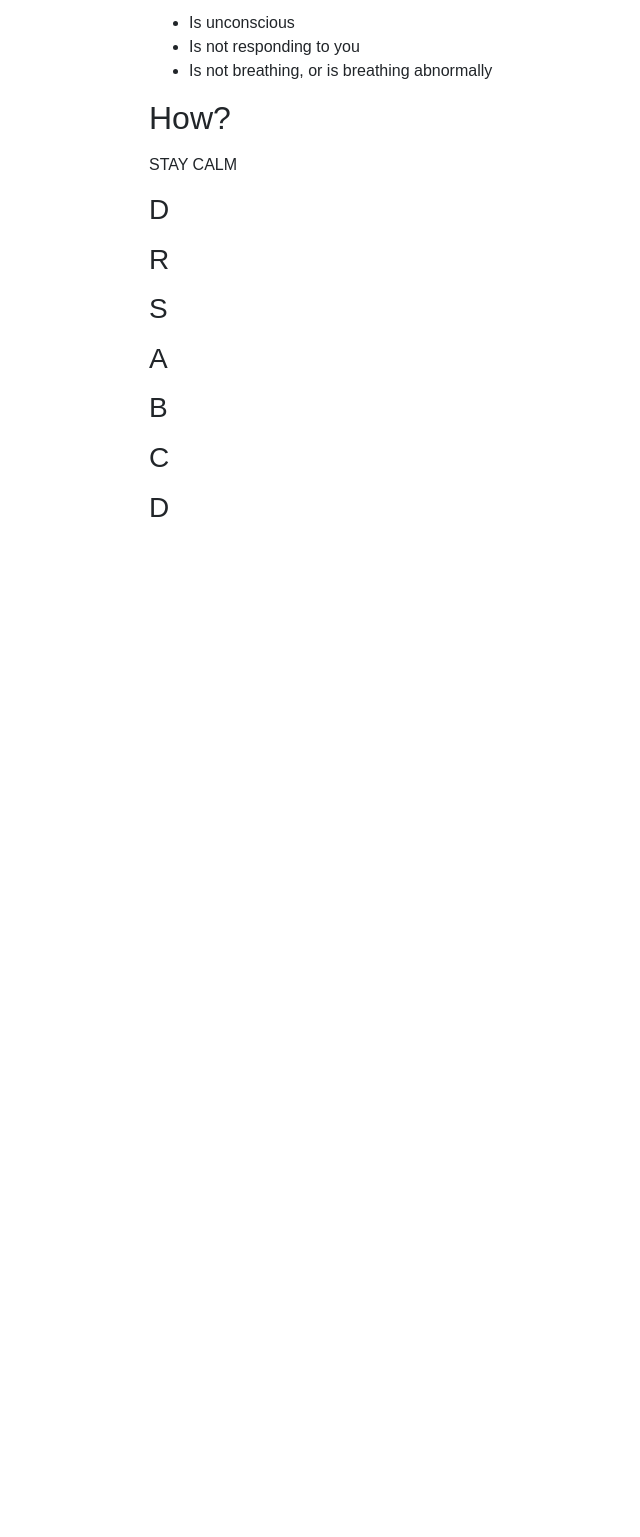
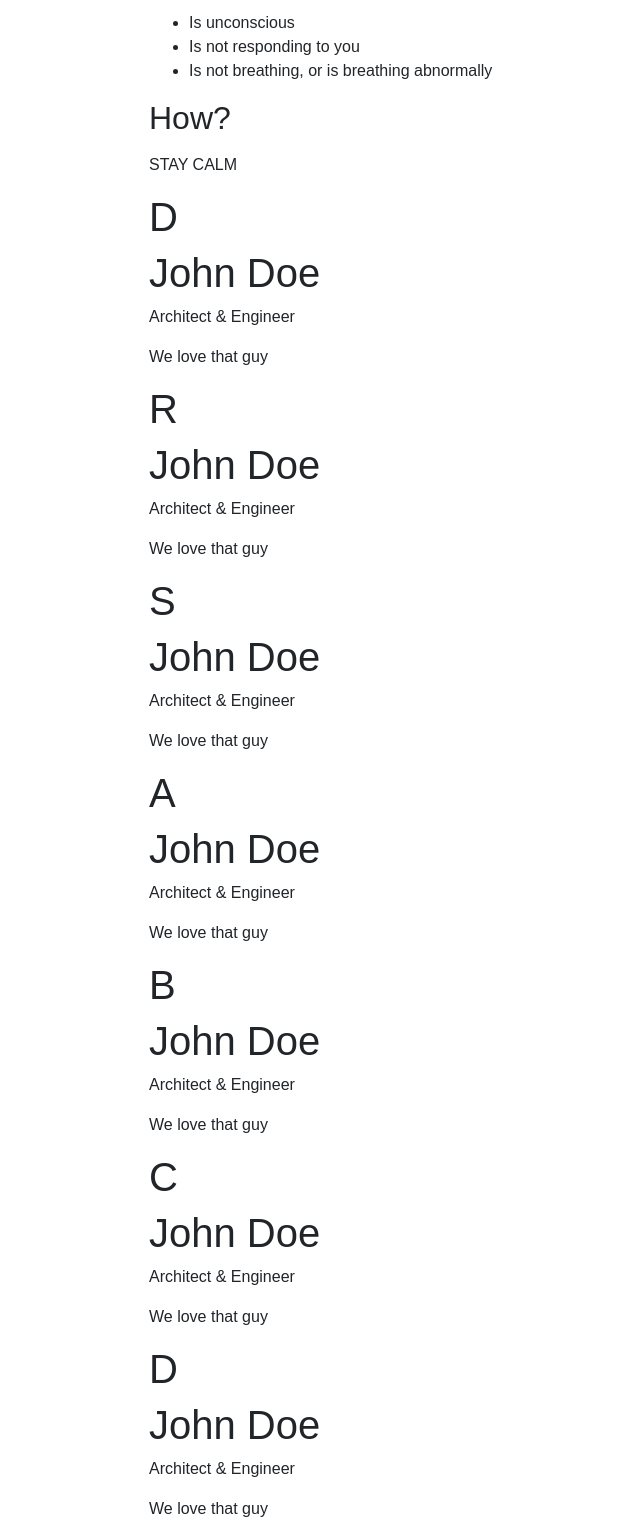
Before and after one commit to JoshuaCHC/unihelp, a Flask app: page /login/module1/content in a window 1280 px wide. Shown: the part 462-1999 px from the top of the page, without its empty margins (51-691 px from the left). Before the commit the page ends 979 px from the top, so only its background shows below. Run offline with Flask 2, Linux system fonts and the light colour scheme; some libraries are stand-ins or nearby versions.

Commit message:
creating boxes that flip when you hover mouse

```diff
--- a/app/templates/Module1.html
+++ b/app/templates/Module1.html
@@ -32,47 +32,90 @@ How?
 <p>
 <div>STAY CALM</div>
 </p>
-<h3>
-    D
-</h3>
-<p>
 
-</p>
-<h3>
-    R
-</h3>
-<p>
+<div class="flip-card">
+    <div class="flip-card-inner">
+      <div class="flip-card-front">
+        <h1>D</h1>
+      </div>
+      <div class="flip-card-back">
+        <h1>John Doe</h1>
+        <p>Architect & Engineer</p>
+        <p>We love that guy</p>
+      </div>
+    </div>
+  </div>
 
-</p>
-<h3>
-    S
-</h3>
-<p>
-
-</p>
-<h3>
-    A
-</h3>
-<p>
-
-</p>
-<h3>
-    B
-</h3>
-<p>
-
-</p>
-<h3>
-    C
-</h3>
-<p>
-
-</p>
-<h3>
-    D
-</h3>
-<p>
-
-</p>
-
+  <div class="flip-card">
+    <div class="flip-card-inner">
+      <div class="flip-card-front">
+        <h1>R</h1>
+      </div>
+      <div class="flip-card-back">
+        <h1>John Doe</h1>
+        <p>Architect & Engineer</p>
+        <p>We love that guy</p>
+      </div>
+    </div>
+  </div>
+  <div class="flip-card">
+    <div class="flip-card-inner">
+      <div class="flip-card-front">
+        <h1>S</h1>
+      </div>
+      <div class="flip-card-back">
+        <h1>John Doe</h1>
+        <p>Architect & Engineer</p>
+        <p>We love that guy</p>
+      </div>
+    </div>
+  </div>
+  <div class="flip-card">
+    <div class="flip-card-inner">
+      <div class="flip-card-front">
+        <h1>A</h1>
+      </div>
+      <div class="flip-card-back">
+        <h1>John Doe</h1>
+        <p>Architect & Engineer</p>
+        <p>We love that guy</p>
+      </div>
+    </div>
+  </div>
+  <div class="flip-card">
+    <div class="flip-card-inner">
+      <div class="flip-card-front">
+        <h1>B</h1>
+      </div>
+      <div class="flip-card-back">
+        <h1>John Doe</h1>
+        <p>Architect & Engineer</p>
+        <p>We love that guy</p>
+      </div>
+    </div>
+  </div>
+  <div class="flip-card">
+    <div class="flip-card-inner">
+      <div class="flip-card-front">
+        <h1>C</h1>
+      </div>
+      <div class="flip-card-back">
+        <h1>John Doe</h1>
+        <p>Architect & Engineer</p>
+        <p>We love that guy</p>
+      </div>
+    </div>
+  </div>
+  <div class="flip-card">
+    <div class="flip-card-inner">
+      <div class="flip-card-front">
+        <h1>D</h1>
+      </div>
+      <div class="flip-card-back">
+        <h1>John Doe</h1>
+        <p>Architect & Engineer</p>
+        <p>We love that guy</p>
+      </div>
+    </div>
+  </div>
 {% endblock %}
```
